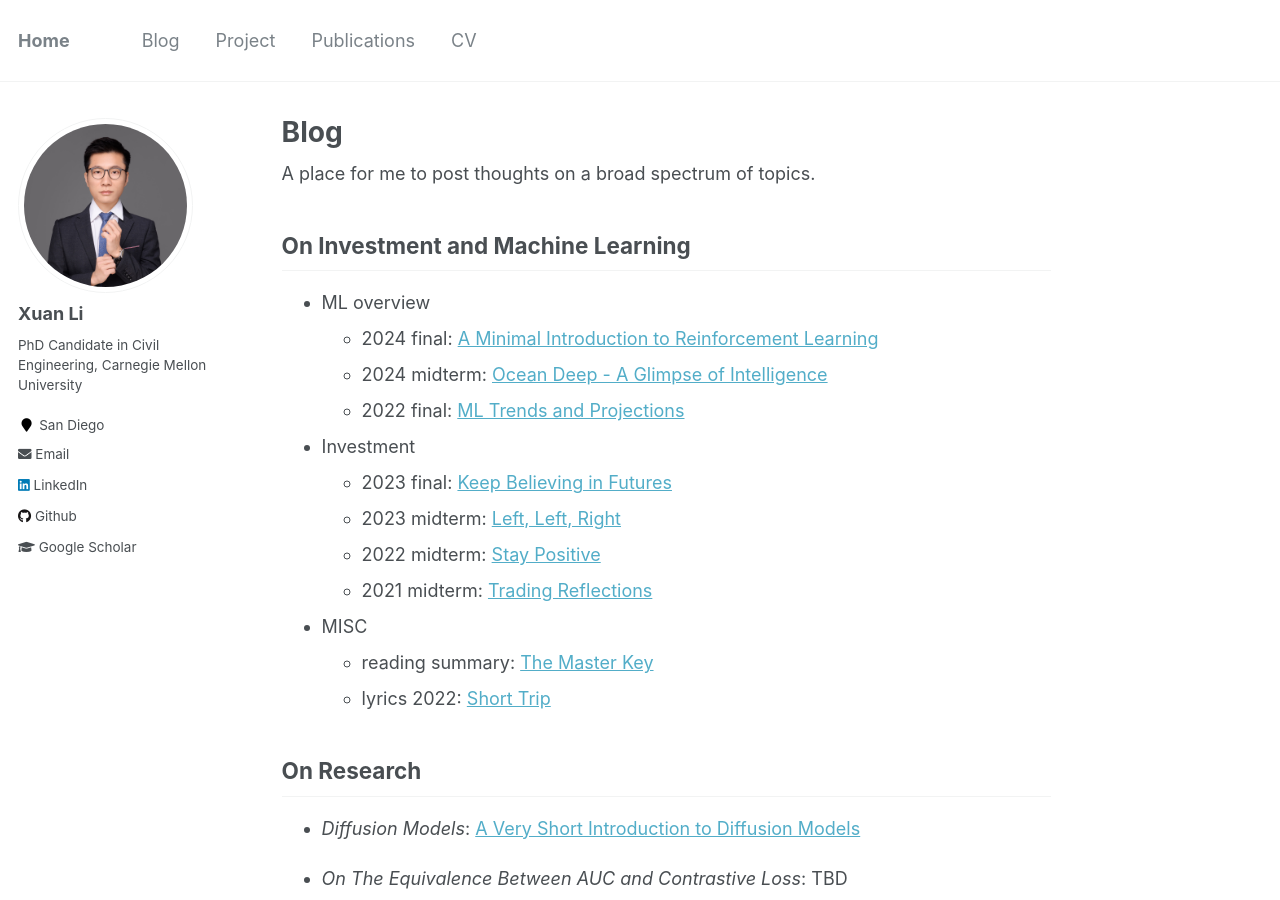
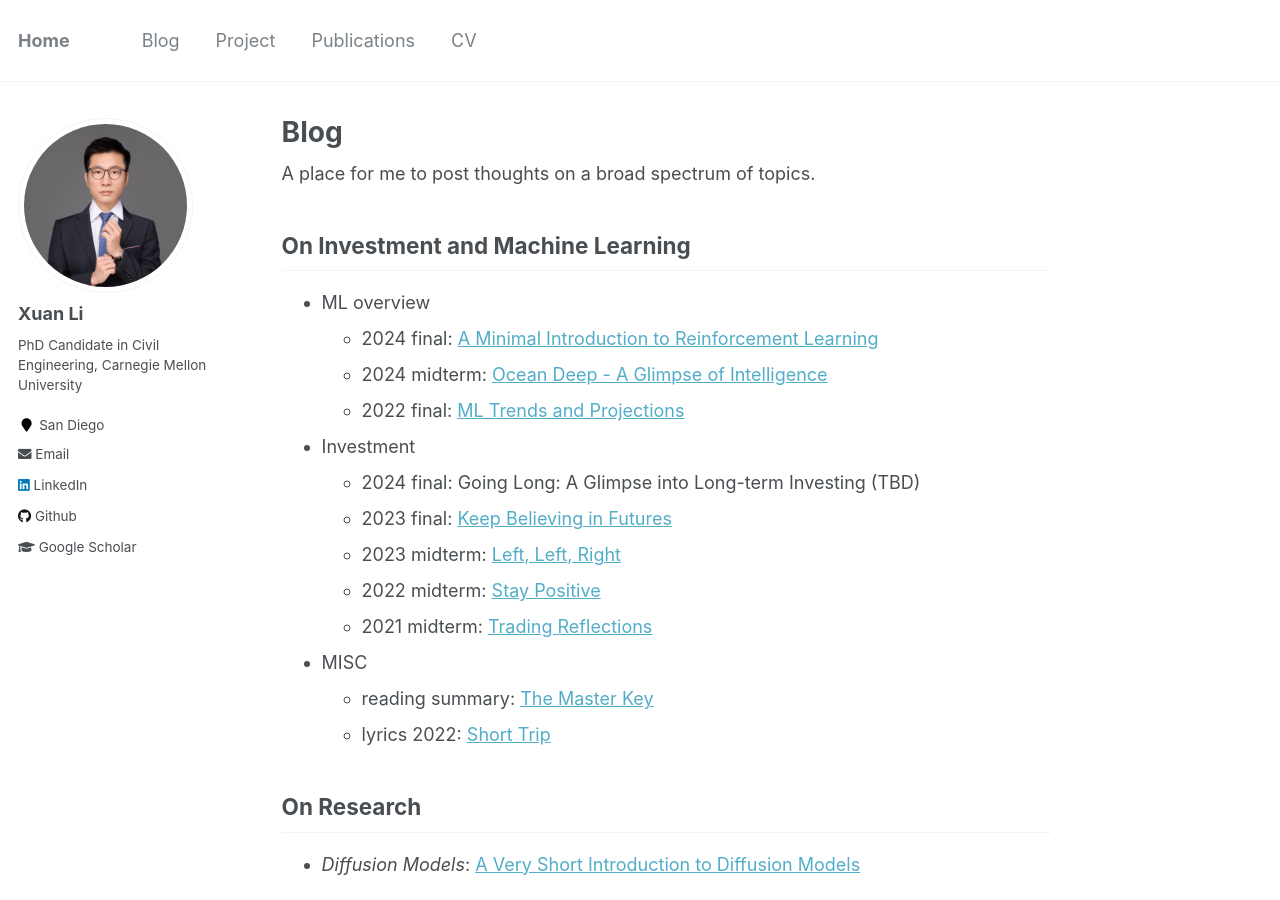
Before and after one commit to milanlx/milanlx.github.io, a Jekyll site: the page built from _pages/blog.md, in a window 1280 px wide and 900 px high. Built offline with Jekyll 4.4.1, drawn with Linux system fonts in a browser that asks for light colours.

Commit message:
Update blog.md

```diff
--- a/_pages/blog.md
+++ b/_pages/blog.md
@@ -14,6 +14,7 @@ On Investment and Machine Learning
   - 2022 final: [ML Trends and Projections](https://milanlx.github.io/files/blogs/ML_thoughts_2022.pdf)
 
 * Investment
+  - 2024 final: Going Long: A Glimpse into Long-term Investing (TBD)
   - 2023 final:   [Keep Believing in Futures](https://milanlx.github.io/files/blogs/trading_2023_final.pdf)
   - 2023 midterm: [Left, Left, Right](https://milanlx.github.io/files/blogs/trading_2023_midterm.pdf)
   - 2022 midterm: [Stay Positive](https://milanlx.github.io/files/trading_2022_thoughts.pdf)
```
